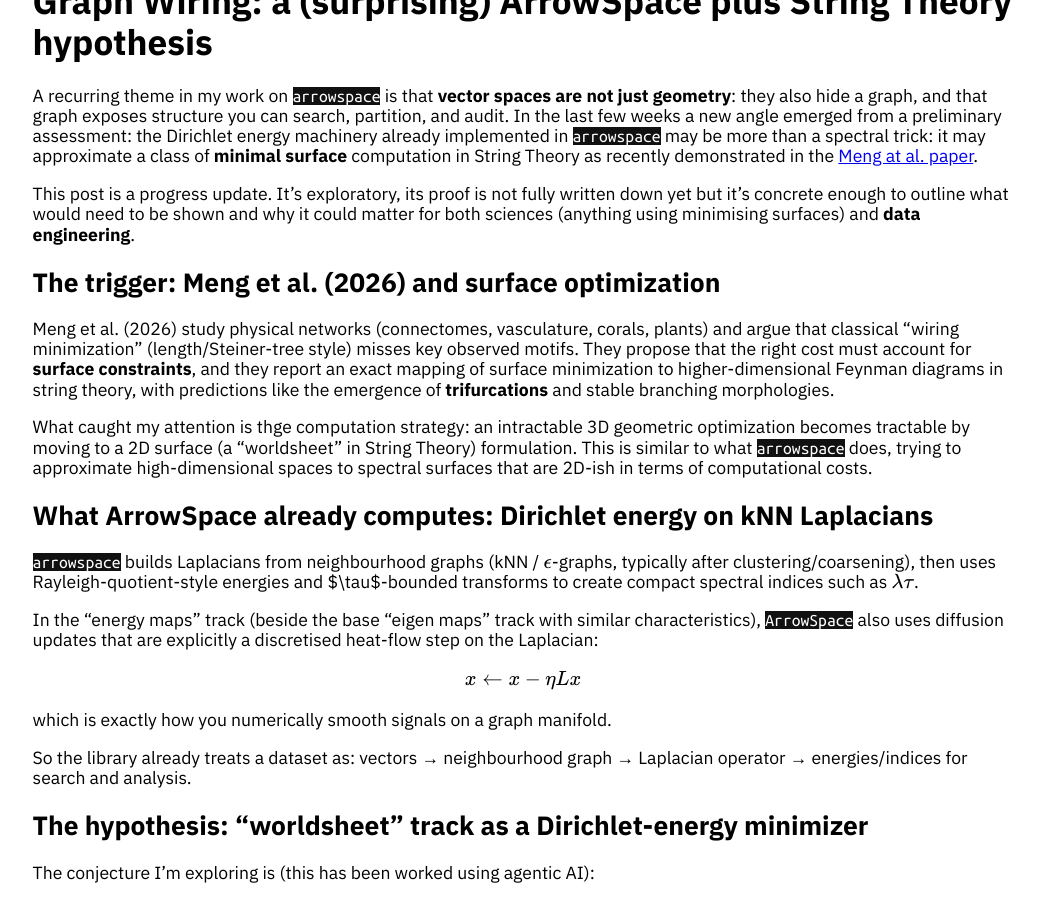
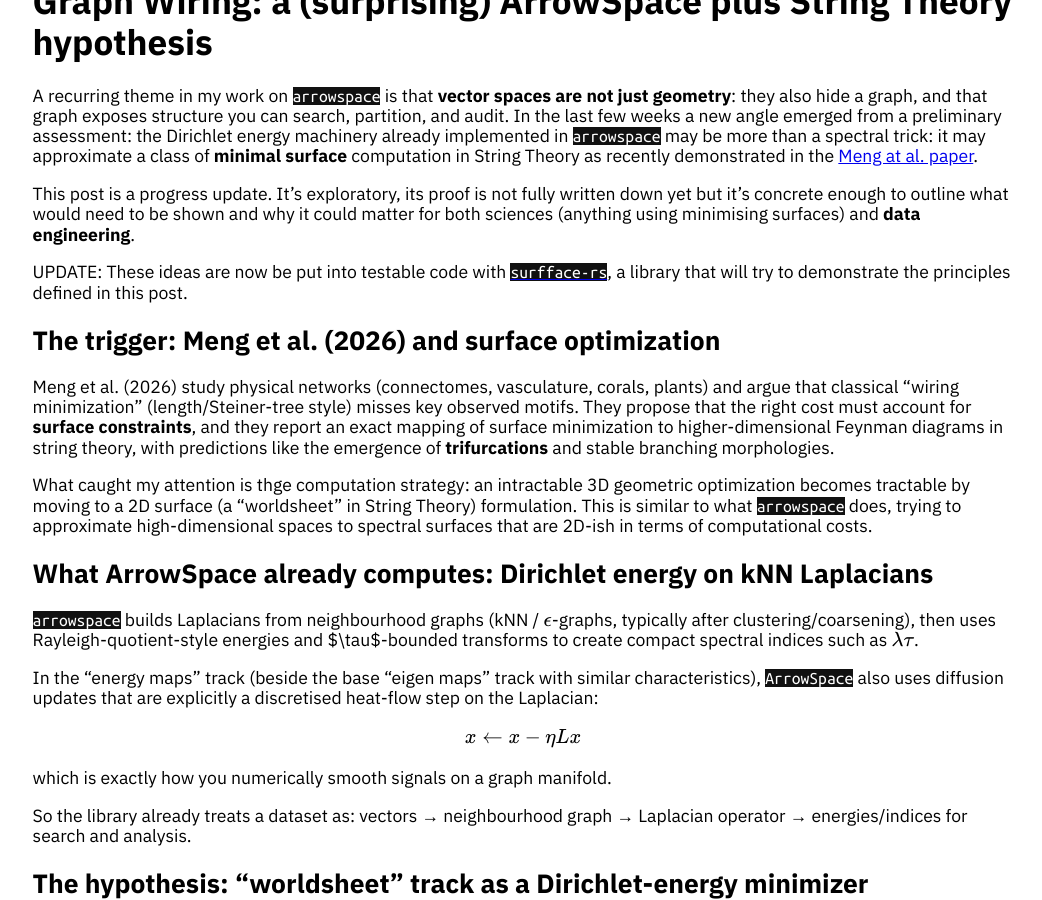
Before and after one commit to Mec-iS/staticwebpage, a Jekyll site: the page built from posts/014_arrowspace_and_string_theory_minimal_surfaces.md, in a window 1280 px wide and 900 px high, scrolled down 424 px. Shown: the whole window, without its empty margins (117-1159 px from the left). Built offline with Jekyll 4.4.1, drawn with Linux system fonts in a browser that asks for light colours; nearby versions of some CDN libraries; formulas are drawn with MathJax 3.

Commit message:
add update on 014

```diff
--- a/posts/014_arrowspace_and_string_theory_minimal_surfaces.md
+++ b/posts/014_arrowspace_and_string_theory_minimal_surfaces.md
@@ -11,6 +11,8 @@
 A recurring theme in my work on `arrowspace` is that **vector spaces are not just geometry**: they also hide a graph, and that graph exposes structure you can search, partition, and audit. In the last few weeks a new angle emerged from a preliminary assessment: the Dirichlet energy machinery already implemented in `arrowspace` may be more than a spectral trick: it may approximate a class of **minimal surface** computation in String Theory as recently demonstrated in the [Meng at al. paper](https://www.nature.com/articles/s41586-025-09784-4).
 
 This post is a progress update. It's exploratory, its proof is not fully written down yet but it's concrete enough to outline what would need to be shown and why it could matter for both sciences (anything using minimising surfaces) and **data engineering**.
+
+UPDATE: These ideas are now be put into testable code with [`surfface-rs`](https://github.com/tuned-org-uk/surfface-rs), a library that will try to demonstrate the principles defined in this post.
 
 ## The trigger: Meng et al. (2026) and surface optimization
 
```
